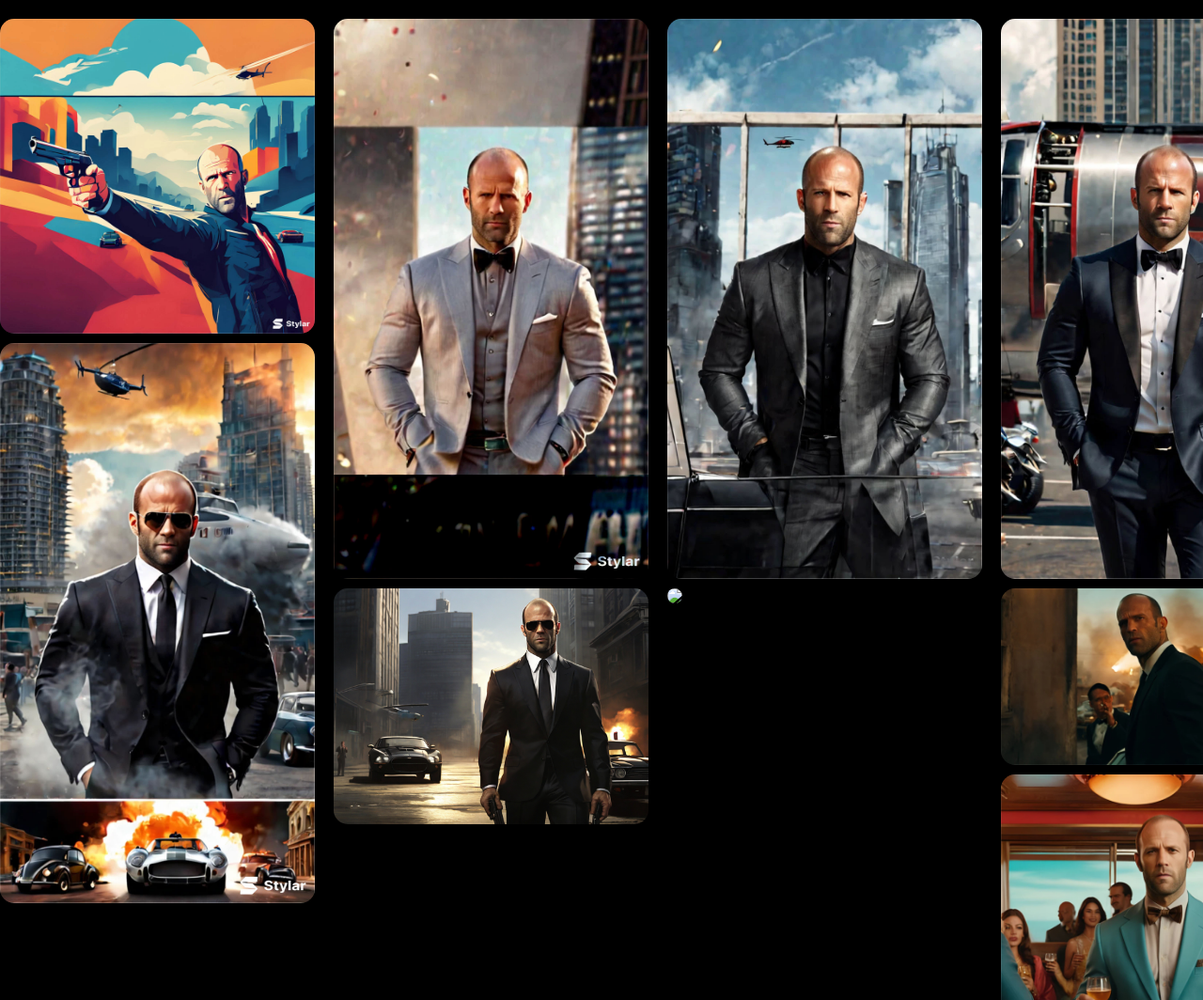
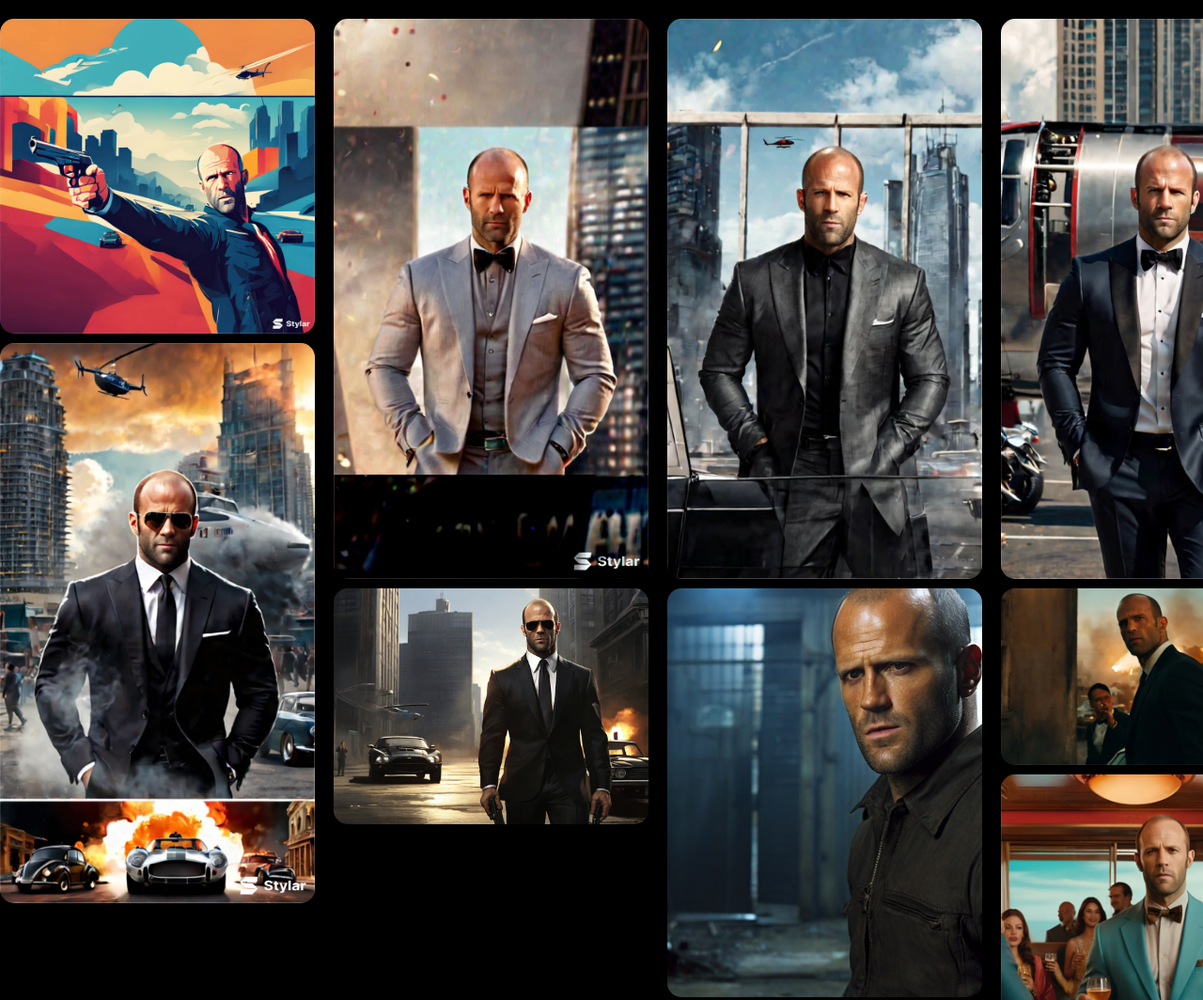
Before and after one commit to 007stathamjason/sitehtml, a plain HTML site: page index.html in a window 1280 px wide. Shown: the top 1064 px of the page at 94% size. Drawn offline with Linux system fonts and the light colour scheme.

Commit message:
Update index.html

```diff
--- a/index.html
+++ b/index.html
@@ -11,7 +11,7 @@
         <div class="box"><img src="images/jason-statham-007_003.jpg"></div>
         <div class="box"><img src="images/jason-statham-007-202402131258.jpg"></div>
         <div class="box"><img src="images/jason-statham-007_004.jpg"></div>
-        <div class="box"><img src="images/jason-statham-007-202402131311"></div>
+        <div class="box"><img src="images/jason-statham-007-202402131311.jpg"></div>
         <div class="box"><img src="images/jason-statham-007_005.jpg"></div>
         <div class="box"><img src="images/jason-statham-007_006.jpg"></div>
         <div class="box"><img src="images/jason-statham-007_007.jpg"></div>
```
